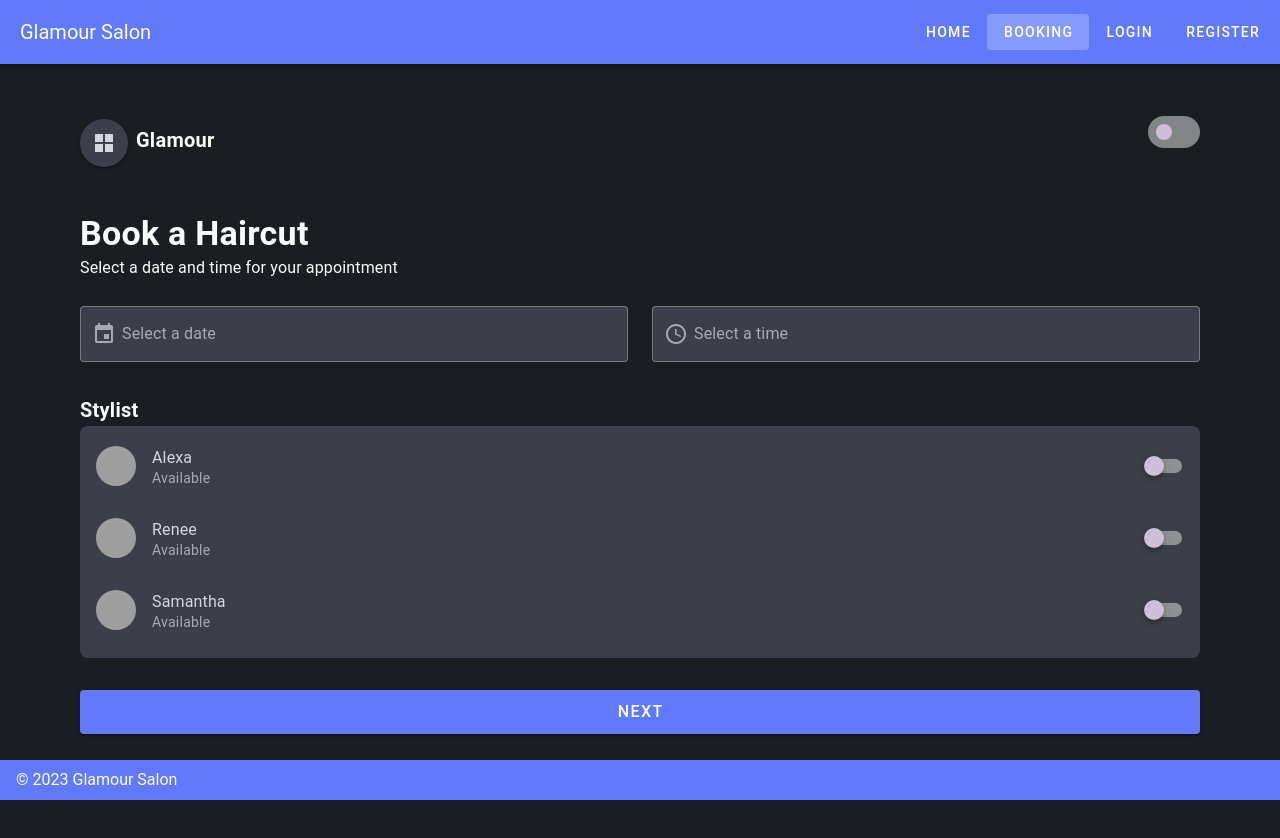
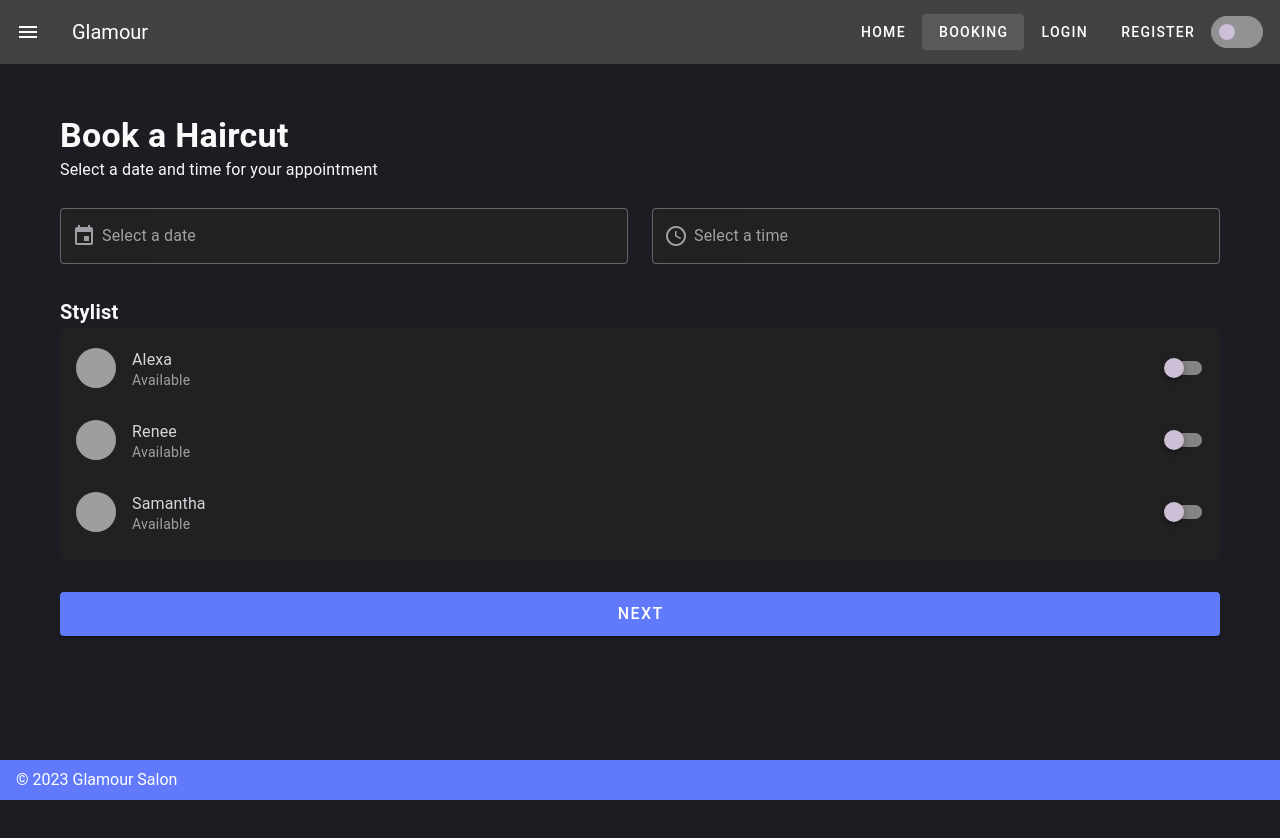
Before and after one commit to deveduar/booking-app, a Vue app: page /booking in a window 1280 px wide. Shown: the top 838 px of the page. Built offline with nearby package versions, Linux system fonts and the light colour scheme; grey boxes are pictures that could not be loaded; the HTML template or start-up script is replaced by a standard one.

Commit message:
navbar improvement

```diff
--- a/src/App.vue
+++ b/src/App.vue
@@ -1,18 +1,19 @@
 <template>
   <v-app>
     <!-- Barra de navegación (opcional) -->
-    <v-app-bar app color="primary" dark>
+    <!-- <v-app-bar app color="primary" dark>
       <v-toolbar-title>Glamour Salon</v-toolbar-title>
       <v-spacer></v-spacer>
       <v-btn to="/" variant="text">Home</v-btn>
       <v-btn to="/booking" variant="text">Booking</v-btn>
       <v-btn to="/login" variant="text">Login</v-btn>
       <v-btn to="/register" variant="text">Register</v-btn>
-    </v-app-bar>
-
-    <!-- Contenido principal -->
+    </v-app-bar> -->
+    <!-- Header -->
+    <Header />
+<!-- Contenido principal -->
     <v-main>
-      <router-view></router-view> <!-- Aquí se cargan las vistas dinámicamente -->
+      <router-view></router-view>
     </v-main>
 
     <!-- Pie de página (opcional) -->
@@ -23,7 +24,8 @@
 </template>
 
 <script setup lang="ts">
-// No necesitas lógica adicional aquí, ya que el enrutamiento maneja las vistas.
+  import Header from './components/Header.vue';
+
 </script>
 
 <style>
--- a/src/components/Header.vue
+++ b/src/components/Header.vue
@@ -1,27 +1,42 @@
 <template>
-    <v-row class="align-center justify-space-between">
-      <v-col cols="auto">
-        <v-btn icon>
-          <v-icon>mdi-view-grid</v-icon>
-        </v-btn>
-        <span class="text-h6 font-weight-bold ml-2">Glamour</span>
-      </v-col>
-      <v-col cols="auto">
+      <!-- Toolbar -->
+      <v-toolbar
+      prominent
+
+      >
+        <v-app-bar-nav-icon></v-app-bar-nav-icon>
+        <v-toolbar-title>Glamour</v-toolbar-title>
+        <v-btn to="/" variant="text">Home</v-btn>
+        <v-btn to="/booking" variant="text">Booking</v-btn>
+        <v-btn to="/login" variant="text">Login</v-btn>
+        <v-btn to="/register" variant="text">Register</v-btn>
+
+        <!-- Interruptor de tema -->
         <v-switch
           inset
           color="primary"
           @click="toggleTheme"
         />
-      </v-col>
-    </v-row>
+      </v-toolbar>
   </template>
 
   <script setup lang="ts">
   import { useTheme } from 'vuetify';
 
+  // Manejo del tema global
   const theme = useTheme();
 
   function toggleTheme() {
     theme.global.name.value = theme.global.current.value.dark ? 'light' : 'dark';
   }
   </script>
+
+  <style scoped>
+  .v-switch {
+  display: flex;
+  align-items: center;
+  margin-right: 1rem;
+
+}
+
+  </style>
--- a/src/components/StylistList.vue
+++ b/src/components/StylistList.vue
@@ -36,5 +36,6 @@
   .v-list-item {
     border-radius: 12px;
     margin-bottom: 8px;
+    /* background-color: red; */
   }
   </style>
--- a/src/main.ts
+++ b/src/main.ts
@@ -28,21 +28,21 @@ const vuetify = createVuetify({
       }
     },
     theme: {
-      defaultTheme: 'dark', // Puedes definir temas personalizados
+      defaultTheme: 'dark',
       themes: {
         light: {
           colors: {
-            primary: '#607AFB', // Color principal (botón y switch)
-            background: '#F9FAFA', // Fondo principal
+            primary: '#607AFB',
+            background: '#F9FAFA',
             'on-background': '#1C1D22', // Texto principal
             'on-surface': '#3C3F4A', // Texto secundario
           },
         },
         dark: {
         colors: {
-            primary: '#607AFB', // Color principal (botón y switch)
-            background: '#1C1D22', // Fondo principal
-            surface: '#3C3F4A', // Fondo de elementos secundarios
+            primary: '#607AFB',
+            background: '#1C1D22',
+            // surface: '#3C3F4A',
             'on-background': '#F9FAFA', // Texto principal
             'on-surface': '#D5D6DD', // Texto secundario
         },
--- a/src/views/BookingView.vue
+++ b/src/views/BookingView.vue
@@ -1,9 +1,8 @@
 <template>
     <v-app>
       <v-main>
-        <v-container class="pa-10">
-          <!-- Header -->
-          <Header />
+        <v-container class="pa-5">
+
 
           <!-- Título y descripción -->
           <v-row class="mt-5">
@@ -36,7 +35,6 @@
   </template>
 
   <script setup lang="ts">
-  import Header from '../components/Header.vue';
   import StylistList from '../components/StylistList.vue';
   import DateTimePicker from '../components/DateTimePicker.vue';
 
```
